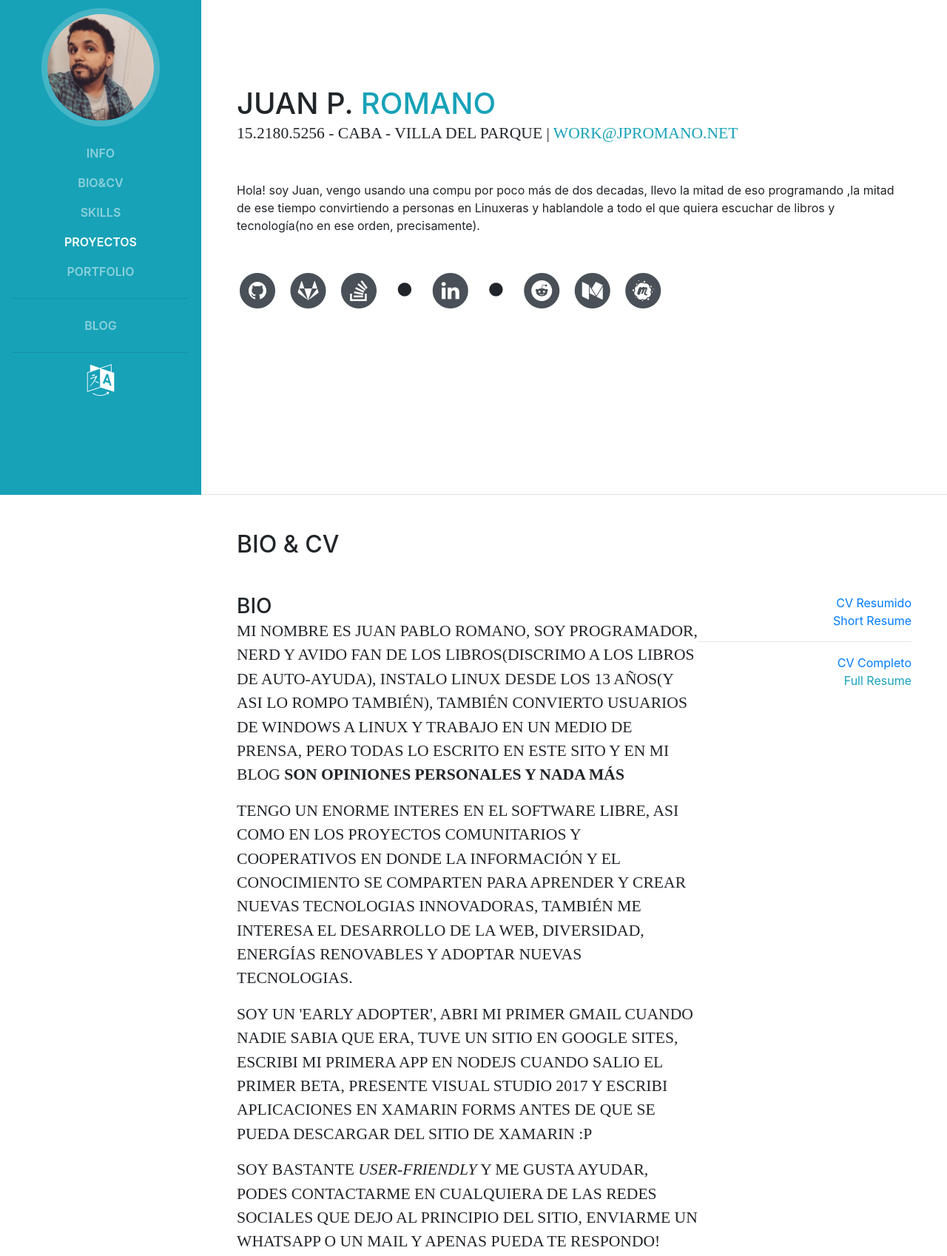
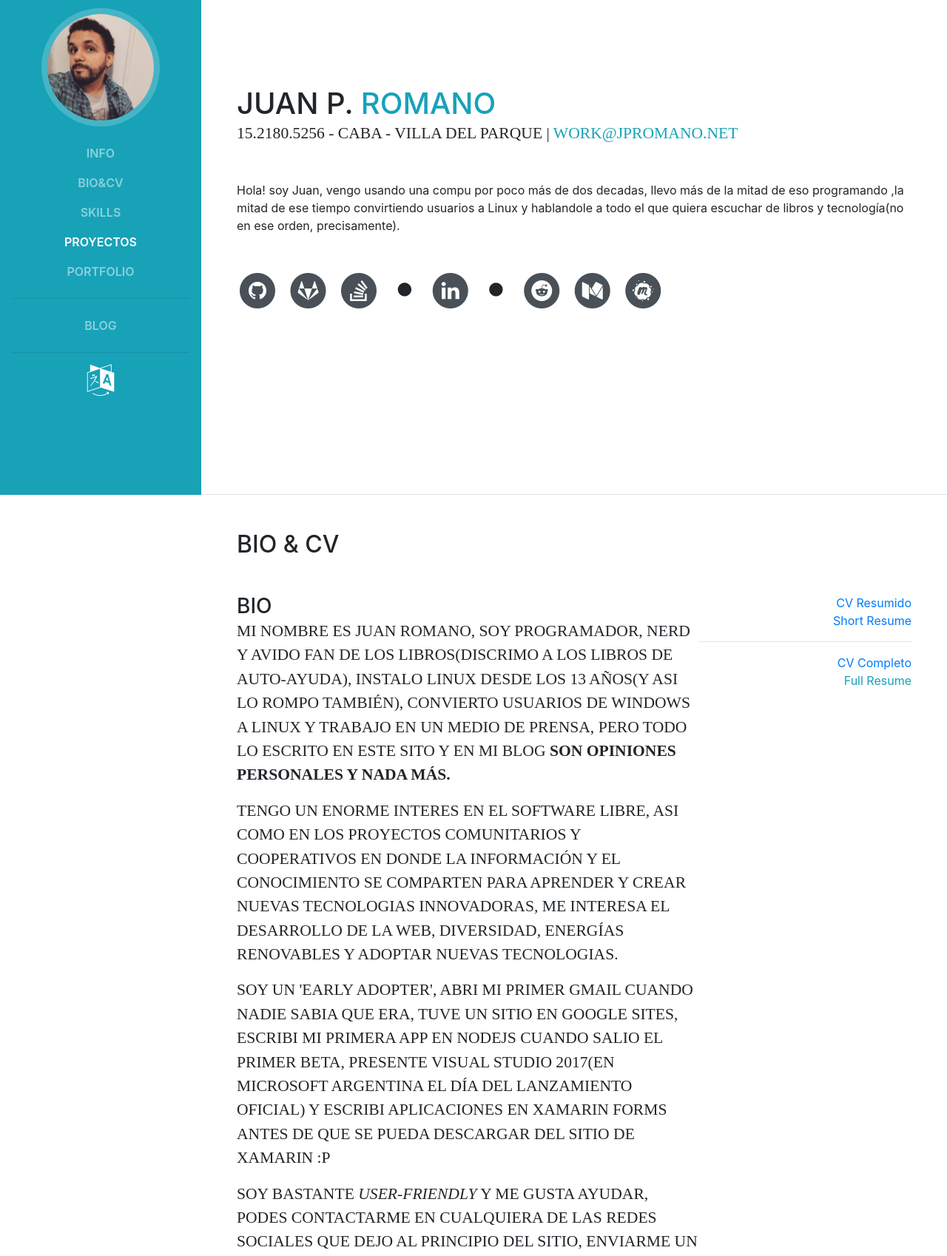
Before and after one commit to jpromanonet/portfolioCV, a website with bundled scripts: page webSite/index.html in a window 1280 px wide. Shown: the part 131-1829 px from the top of the page at 74% size. Built offline with nearby package versions, Linux system fonts and the light colour scheme; a web font is replaced by a local one.

Commit message:
Index update

```diff
--- a/webSite/index.html
+++ b/webSite/index.html
@@ -120,8 +120,8 @@
           <div class="subheading mb-5">15.2180.5256 - CABA - Villa del Parque |
             <a class='text-info' href="mailto:work@jpromano.net">work@jpromano.net</a>
           </div>
-          <p class="mb-5">Hola! soy Juan, vengo usando una compu por poco más de dos decadas, llevo la mitad de eso programando
-            ,la mitad de ese tiempo convirtiendo a personas en Linuxeras
+          <p class="mb-5">Hola! soy Juan, vengo usando una compu por poco más de dos decadas, llevo más de la mitad de eso programando
+            ,la mitad de ese tiempo convirtiendo usuarios a Linux
             y hablandole a todo el que quiera escuchar de libros y tecnología(no en ese orden, precisamente).</p>
           <ul class="list-inline list-social-icons mb-0">
             <li class="list-inline-item">
@@ -202,17 +202,17 @@
               <h3 class="mb-0">Bio</h3>
               <div class="subheading mb-3">
                 <p>
-                  Mi nombre es Juan Pablo Romano, soy programador, nerd y avido fan de los libros(discrimo a los libros de auto-ayuda),
-                  instalo Linux desde los 13 años(y asi lo rompo también), también convierto usuarios de Windows a Linux y trabajo en un medio de prensa,
-                  pero todas lo escrito en este sito y en mi blog <b>son opiniones personales y nada más</b>
+                  Mi nombre es Juan Romano, soy programador, nerd y avido fan de los libros(discrimo a los libros de auto-ayuda),
+                  instalo Linux desde los 13 años(y asi lo rompo también), convierto usuarios de Windows a Linux y trabajo en un medio de prensa,
+                  pero todo lo escrito en este sito y en mi blog <b>son opiniones personales y nada más.</b>
                 </p>
                 <p>
                   Tengo un enorme interes en el Software Libre, asi como en los proyectos comunitarios y cooperativos en donde la información y el conocimiento se comparten para aprender y crear
-                  nuevas tecnologias innovadoras, también me interesa el desarrollo de la web, diversidad, energías renovables y adoptar nuevas tecnologias.
+                  nuevas tecnologias innovadoras, me interesa el desarrollo de la web, diversidad, energías renovables y adoptar nuevas tecnologias.
                 </p>
                 <p>
                   Soy un 'early adopter', abri mi primer Gmail cuando nadie sabia que era, tuve un sitio en Google Sites, escribi mi primera app en NodeJs cuando salio el primer beta,
-                  Presente Visual studio 2017 y escribi aplicaciones en Xamarin Forms antes de que se pueda descargar del sitio de Xamarin :P
+                  Presente Visual studio 2017(En Microsoft Argentina el día del lanzamiento oficial) y escribi aplicaciones en Xamarin Forms antes de que se pueda descargar del sitio de Xamarin :P
                 </p>
                 <p>
                   Soy bastante <i>user-friendly</i> y me gusta ayudar, podes contactarme en cualquiera de las redes sociales que dejo al principio del sitio, enviarme un Whatsapp o un mail y apenas pueda te respondo!
```
